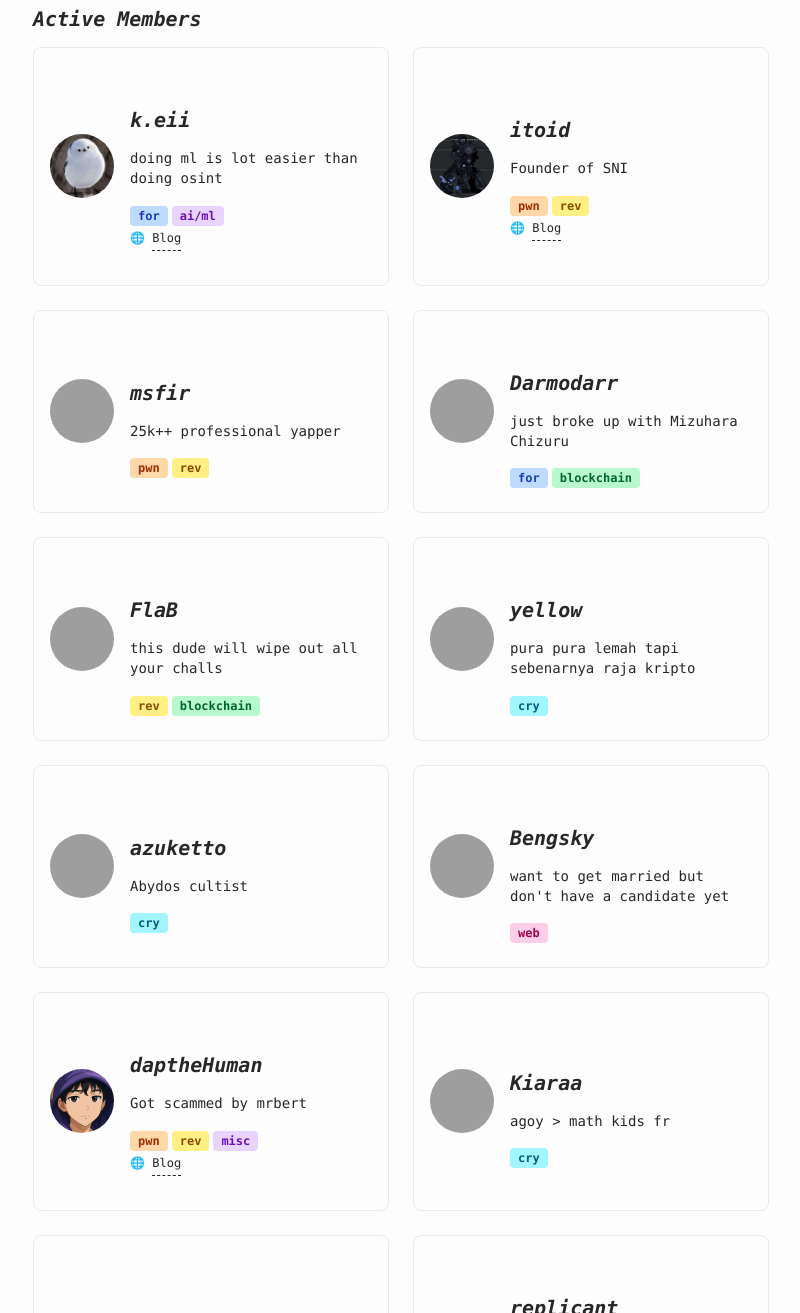
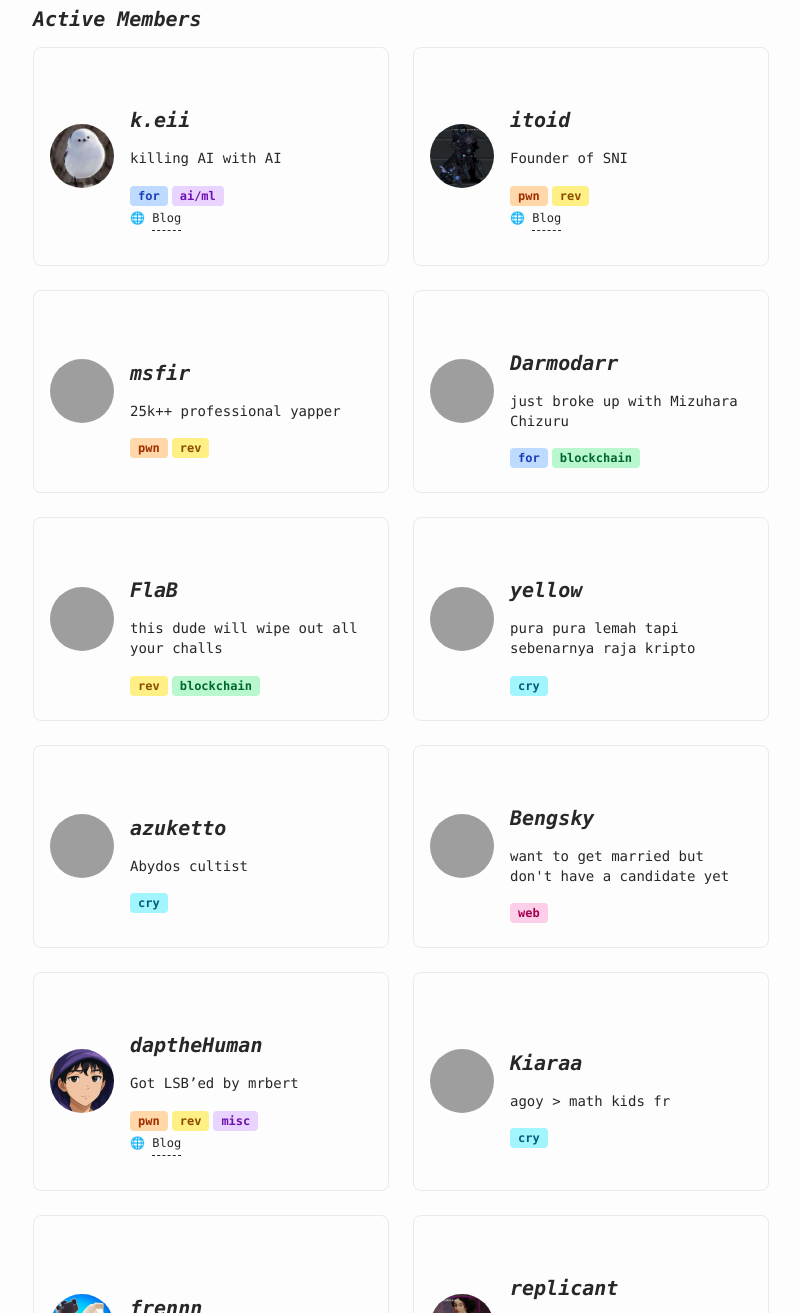
Before and after one commit to serikatnewbie/sni-vercel, an Astro site: page /members in a window 1280 px wide. Shown: the part 210-1523 px from the top of the page, without its empty margins (239-1039 px from the left). Built offline with nearby package versions, Linux system fonts and the light colour scheme; Astro itself is replaced by a stand-in of ours; grey boxes are pictures that could not be loaded.

Commit message:
Update members.md

```diff
--- a/src/pages/members.md
+++ b/src/pages/members.md
@@ -11,7 +11,7 @@ title: "Members"
     <img src="/avatars/keii.jpg" alt="k.eii" class="w-16 h-16 rounded-full" />
     <div>
       <h3 class="font-bold">k.eii</h3>
-      <p class="text-sm">doing ml is lot easier than doing osint</p>
+      <p class="text-sm">killing AI with AI</p>
       <div class="flex flex-wrap gap-1 mt-1">
         <span class="bg-blue-200 text-blue-800 text-xs font-semibold px-2 py-0.5 rounded">for</span>
         <span class="bg-purple-200 text-purple-800 text-xs font-semibold px-2 py-0.5 rounded">ai/ml</span>
@@ -118,7 +118,7 @@ title: "Members"
     <img src="/avatars/dapa.png" alt="daptheHuman" class="w-16 h-16 rounded-full" />
     <div>
       <h3 class="font-bold">daptheHuman</h3>
-      <p class="text-sm">Got scammed by mrbert</p>
+      <p class="text-sm">Got LSB’ed by mrbert</p>
       <div class="flex flex-wrap gap-1 mt-1">
         <span class="bg-orange-200 text-orange-800 text-xs font-semibold px-2 py-0.5 rounded">pwn</span>
         <span class="bg-yellow-200 text-yellow-800 text-xs font-semibold px-2 py-0.5 rounded">rev</span>
```
